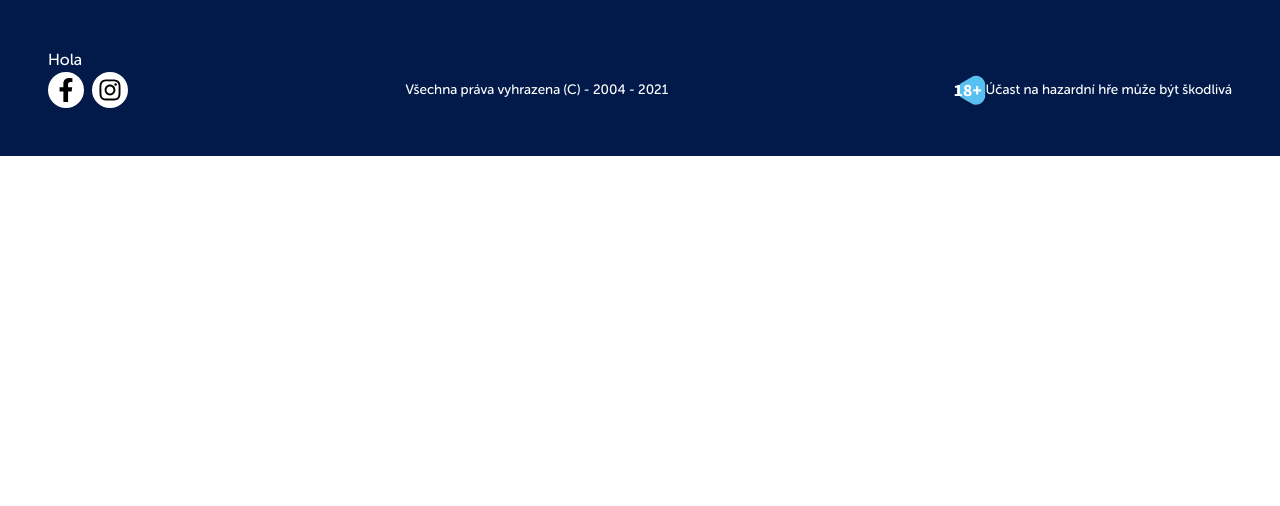
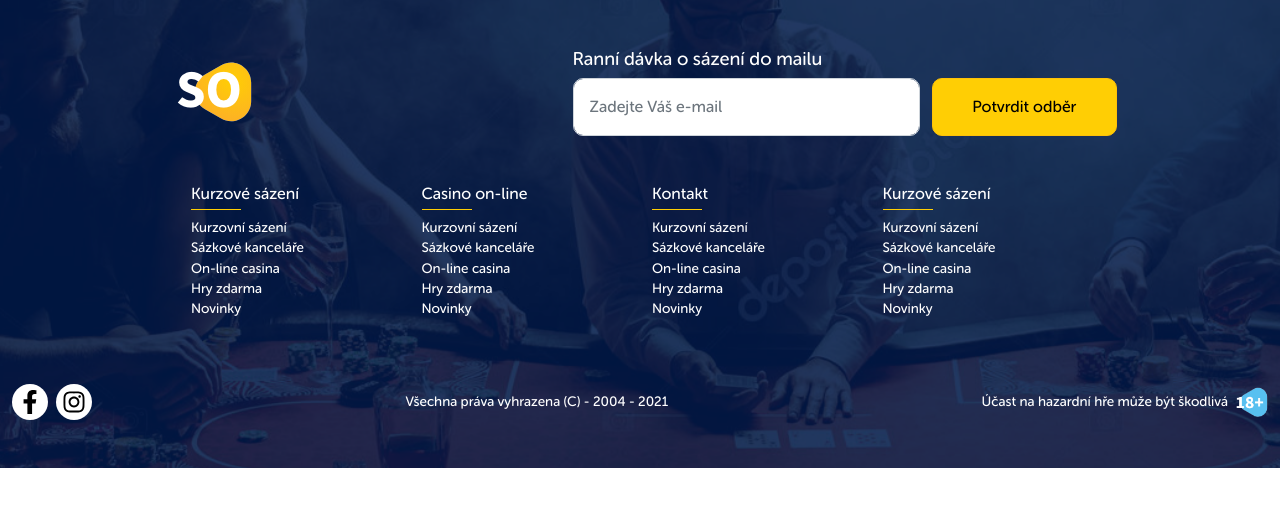
Before and after one commit to jlarteagap/so-fiverr, a plain HTML site: page index.html in a window 1280 px wide. Drawn offline with nearby package versions, Linux system fonts and the light colour scheme.

Commit message:
[FEAT] footer

```diff
--- a/index.html
+++ b/index.html
@@ -1,23 +1,110 @@
 <!DOCTYPE html>
 <html lang="en">
+
 <head>
     <meta charset="UTF-8">
     <meta http-equiv="X-UA-Compatible" content="IE=edge">
     <meta name="viewport" content="width=device-width, initial-scale=1.0">
-    <link href="https://cdn.jsdelivr.net/npm/bootstrap@5.0.2/dist/css/bootstrap.min.css" rel="stylesheet" integrity="sha384-EVSTQN3/azprG1Anm3QDgpJLIm9Nao0Yz1ztcQTwFspd3yD65VohhpuuCOmLASjC" crossorigin="anonymous">
+    <link href="https://cdn.jsdelivr.net/npm/bootstrap@5.0.2/dist/css/bootstrap.min.css" rel="stylesheet"
+        integrity="sha384-EVSTQN3/azprG1Anm3QDgpJLIm9Nao0Yz1ztcQTwFspd3yD65VohhpuuCOmLASjC" crossorigin="anonymous">
     <link rel="stylesheet" href="./assets/css/fonts.css">
     <link rel="stylesheet" href="style.css">
     <title>Document</title>
 </head>
+
 <body>
     <header>
 
     </header>
-    <footer class="footer p-5">
-        Hola
+    <footer class="footer py-5">
+        <div class="container">
+            <div class="col-12 col-sm-11 col-md-10 mx-auto">
+                <div class="row d-flex align-items-center">
+                    <!-- footer Logo  -->
+                    <div class="footer__logo col-sm-5">
+                        <img src="./assets/img/logo__footer.png" />
+                    </div>
+                    <!-- Subscribe  -->
+                    <div class="footer__subs col-12 col-sm-7">
+                        <h4 class="footer__header-title">Ranní dávka o sázení do mailu</h4>
+                        <form class="row">
+                            <div class="col-12 col-sm-12 col-md-8">
+                                <input class="form-control footer__subs-input" type="text" placeholder="Zadejte Váš e-mail ">
+                            </div>
+                            <div class="col-12 col-sm-12 col-md-4 p-sm-0 mt-3 mt-sm-2 mt-md-0">
+                                <button class="btn btn-warning btn__subcribe w-100" type="submit">Potvrdit odběr </button>
+                            </div>
+                        </form>
+                    </div>
+                </div>
+                <!-- Widgets  -->
+                <div class="row px-3 my-5">
+                    <div class="col-6 col-sm-3">
+                        <h4 class="footer__widget-title">Kurzové sázení
+                        </h4>
+                        <ul class="list-unstyled footer__widget-list">
+                            <li>Kurzovní sázení
+                            </li>
+                            <li>Sázkové kanceláře
+                            </li>
+                            <li>On-line casina
+                            </li>
+                            <li>Hry zdarma
+                            </li>
+                            <li>Novinky</li>
+                        </ul>
+                    </div>
+                    <div class="col-6 col-sm-3">
+                        <h4 class="footer__widget-title">Casino on-line
+                        </h4>
+                        <ul class="list-unstyled footer__widget-list">
+                            <li>Kurzovní sázení
+                            </li>
+                            <li>Sázkové kanceláře
+                            </li>
+                            <li>On-line casina
+                            </li>
+                            <li>Hry zdarma
+                            </li>
+                            <li>Novinky</li>
+                        </ul>
+                    </div>
+                    <div class="col-6 col-sm-3">
+                        <h4 class="footer__widget-title">Kontakt
+                        </h4>
+                        <ul class="list-unstyled footer__widget-list">
+                            <li>Kurzovní sázení
+                            </li>
+                            <li>Sázkové kanceláře
+                            </li>
+                            <li>On-line casina
+                            </li>
+                            <li>Hry zdarma
+                            </li>
+                            <li>Novinky</li>
+                        </ul>
+                    </div>
+                    <div class="col-6 col-sm-3">
+                        <h4 class="footer__widget-title">Kurzové sázení
+                        </h4>
+                        <ul class="list-unstyled footer__widget-list">
+                            <li>Kurzovní sázení
+                            </li>
+                            <li>Sázkové kanceláře
+                            </li>
+                            <li>On-line casina
+                            </li>
+                            <li>Hry zdarma
+                            </li>
+                            <li>Novinky</li>
+                        </ul>
+                    </div>
+                </div>
+            </div>
+        </div>
 
         <!-- Footer Copyrights -->
-        <div class="copyrights d-flex justify-content-between align-items-center gap-3 flex-column flex-sm-row">
+        <div class="container-fluid copyrights d-flex justify-content-between align-items-center gap-3 flex-column flex-sm-row">
             <div class="copyrights__social d-flex gap-2 order-1">
                 <div class="social__icon d-flex justify-content-center align-items-center">
                     <img class="social__icon-facebook" src="./assets/img/facebook.svg" alt="Facebook">
@@ -27,13 +114,17 @@
                 </div>
             </div>
             <div class="copyrights__texts order-2">Všechna práva vyhrazena (C) - 2004 - 2021</div>
-            <div class="copyright__18 order-0 order-sm-3 d-flex justify-content-center align-items-center flex-column flex-sm-row">
-                <p class="m-0 order-1">Účast na hazardní hře může být škodlivá</p>
-                <img class="copyright__18-img ms-2 order-0" src="./assets/img/18.png" alt="+18"/>
+            <div
+                class="copyright__18 order-0 order-sm-3 d-flex justify-content-center align-items-center flex-column flex-sm-row">
+                <p class="m-0 order-1 order-sm-0">Účast na hazardní hře může být škodlivá</p>
+                <img class="copyright__18-img ms-2 order-0 order-sm-1" src="./assets/img/18.png" alt="+18" />
             </div>
         </div>
     </footer>
 
-    <script src="https://cdn.jsdelivr.net/npm/bootstrap@5.0.2/dist/js/bootstrap.bundle.min.js" integrity="sha384-MrcW6ZMFYlzcLA8Nl+NtUVF0sA7MsXsP1UyJoMp4YLEuNSfAP+JcXn/tWtIaxVXM" crossorigin="anonymous"></script>
+    <script src="https://cdn.jsdelivr.net/npm/bootstrap@5.0.2/dist/js/bootstrap.bundle.min.js"
+        integrity="sha384-MrcW6ZMFYlzcLA8Nl+NtUVF0sA7MsXsP1UyJoMp4YLEuNSfAP+JcXn/tWtIaxVXM"
+        crossorigin="anonymous"></script>
 </body>
+
 </html>
--- a/style.css
+++ b/style.css
@@ -1,17 +1,58 @@
 :root{
+    --so__yellow: #FFCE04;
     --footerBg: #011A4A;
+
 }
 body{
     font-family: 'Museo Sans Rounded 500';
 }
 /* footer  */
 .footer{
+    background-image: url('./assets/img/footer__bg.png');
     background-color: var(--footerBg);
+    background-position: center center;
     color: white;
 }
 .footer a {
     color: white;
 }
+.footer__header{}
+
+.footer__header-title{
+    font-size: 1.15rem;
+}
+/* Footer Subscribe  */
+.btn__subcribe{
+    background: var(--so__yellow);
+    color: #000;
+    border-radius: 10px;
+    padding: 1rem 1.5rem;
+}
+
+.footer__subs-input{
+    border-radius: 10px;
+    padding: 1rem;
+}
+
+/* Footer Widget  */
+.footer__widget{
+
+}
+.footer__widget-title{
+    font-size: 1rem;
+}
+.footer__widget-title::after{
+    margin-top: .35rem;
+    content: '';
+    display: block;
+    width: 50px;
+    height: 1px;
+    background-color: var(--so__yellow);
+}
+.footer__widget-list{
+    font-size: .85rem;
+}
+
 .copyrights{
     font-size: .85rem;
 }
@@ -34,6 +75,9 @@ body{
 
 
 @media only screen and (max-width: 480px) {
+    .footer{
+        background-position: 20% center;
+    }
     .social__icon{
         margin-top: 1.5rem;
     }
@@ -41,4 +85,10 @@ body{
         width: 48px;
         margin: 1rem 0;
     }
+    .btn__subcribe{
+        width: 100%;
+    }
+    .footer__logo{
+        display: none;
+    }
 }
```
Also changed, not shown: assets/img/footer__bg.png (added).
